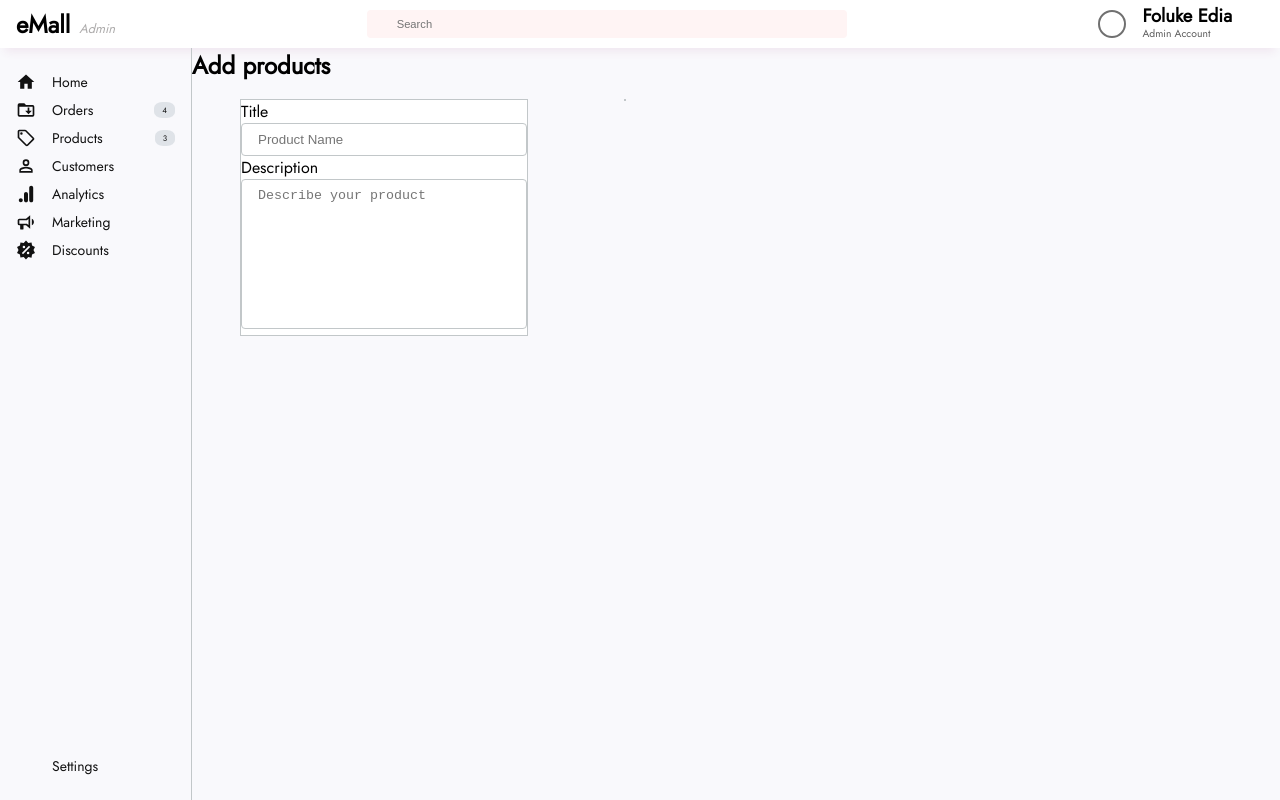
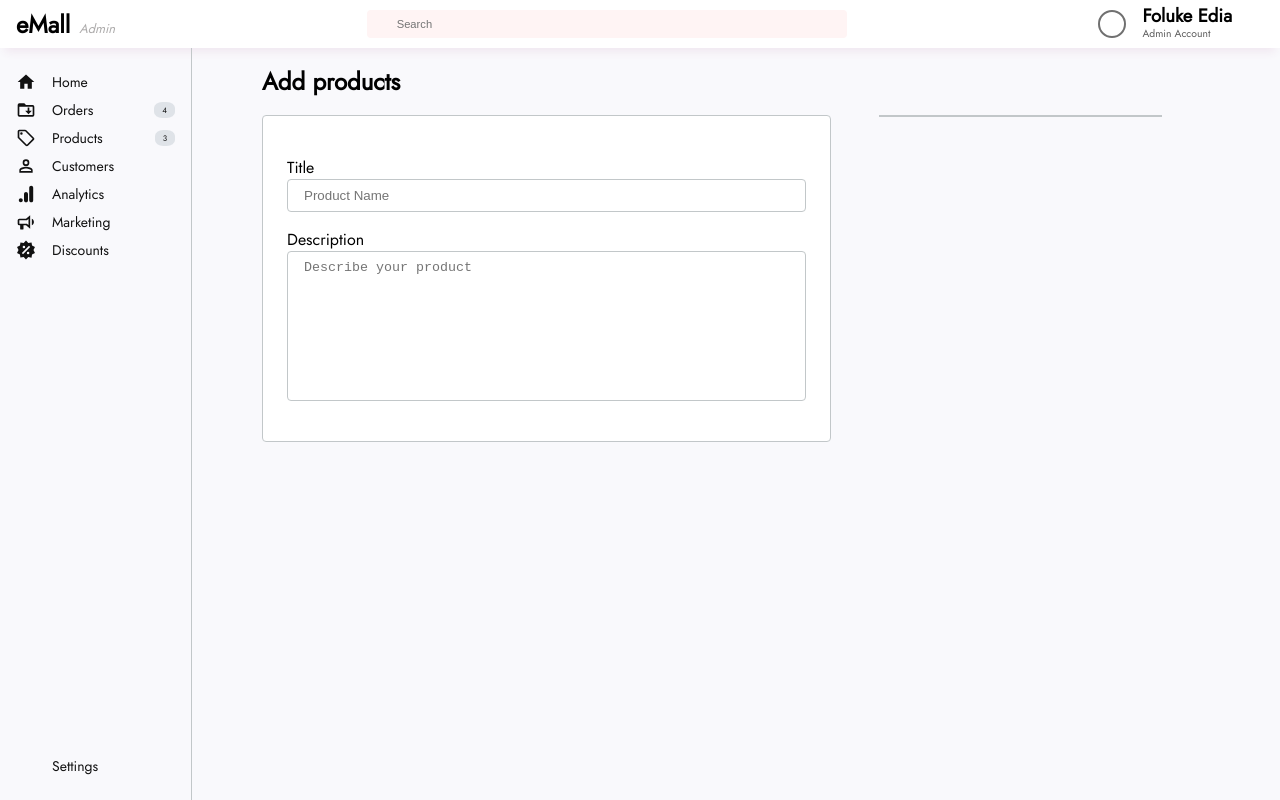
Before and after one commit to mrtoluadesina/garahub-admin, a React (Create React App) app: page /products/add in a window 1280 px wide. Built offline with nearby package versions, Linux system fonts and the light colour scheme.

Commit message:
update add products page styling

```diff
--- a/src/Views/Products/styles.scss
+++ b/src/Views/Products/styles.scss
@@ -4,3 +4,40 @@
   display: flex;
   padding: 1.5rem 3rem;
 }
+
+.add-product-section {
+  display: flex;
+  justify-content: center;
+  .container {
+    display: flex;
+    flex-direction: column;
+    width: 100%;
+    max-width: 980px;
+    padding: 1rem;
+    align-items: flex-start;
+    .row {
+      display: flex;
+      width: 100%;
+      .col {
+        &._big {
+          flex: 0 0 60%
+        }
+        &._small {
+          flex: 0 0 40%;
+        }
+        .form {
+          .card {
+            margin: 1rem 0;
+            padding: 1.5rem;
+            border-radius: 4px;
+            .form-group {
+              display: flex;
+              flex-direction: column;
+              margin: 1rem 0;
+            }
+          }
+        }
+      }
+    }
+  }
+}
```
